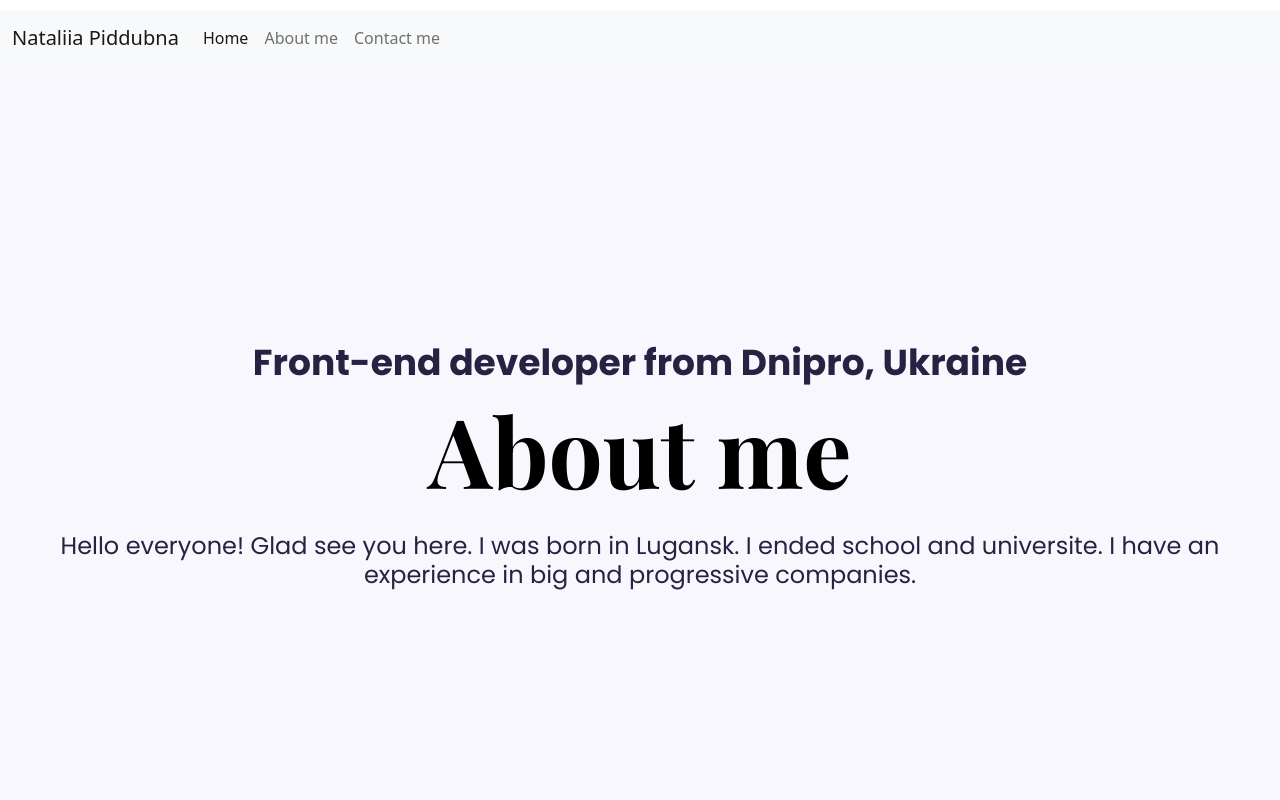
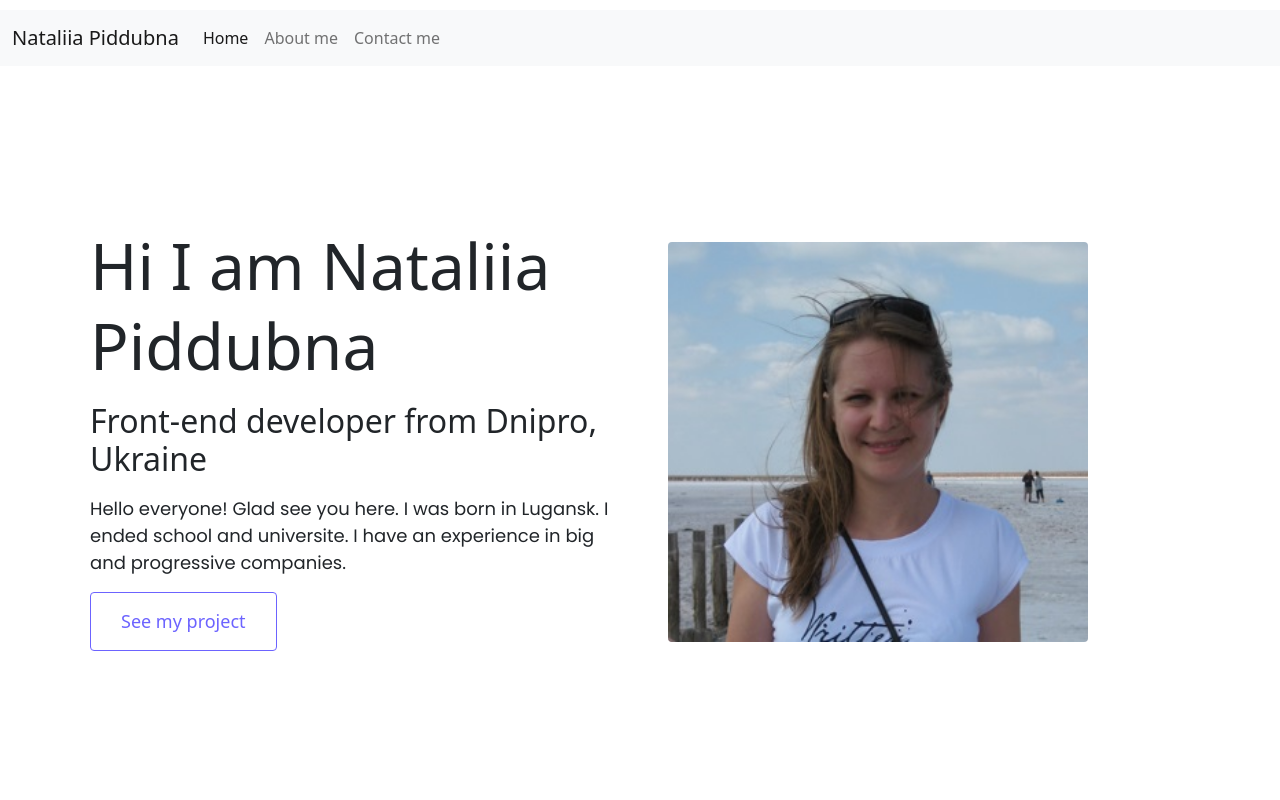
Before and after one commit to NataSpace/Front-end-developer, a website: page about.html in a window 1280 px wide. Shown: the top 800 px of the page. Drawn offline with nearby package versions, Linux system fonts and the light colour scheme.

Commit message:
edited about

```diff
--- a/about.html
+++ b/about.html
@@ -3,7 +3,7 @@
   <head>
     <meta charset="UTF-8" />
     <meta http-equiv="X-UA-Compatible" content="IE=edge" />
-    <meta name="viewport" content="width=device-width, initial-scale=1.0">
+    <meta name="viewport" content="width=device-width, initial-scale=1.0" />
     <title>About Nataliia Piddubna</title>
     <link
       href="https://cdn.jsdelivr.net/npm/bootstrap@5.0.2/dist/css/bootstrap.min.css"
@@ -11,7 +11,10 @@
       integrity="sha384-EVSTQN3/azprG1Anm3QDgpJLIm9Nao0Yz1ztcQTwFspd3yD65VohhpuuCOmLASjC"
       crossorigin="anonymous"
     />
-    <script src="https://kit.fontawesome.com/7ee1de6004.js" crossorigin="anonymous"></script>
+    <script
+      src="https://kit.fontawesome.com/7ee1de6004.js"
+      crossorigin="anonymous"
+    ></script>
     <script
       src="https://cdn.jsdelivr.net/npm/bootstrap@5.0.2/dist/js/bootstrap.bundle.min.js"
       integrity="sha384-MrcW6ZMFYlzcLA8Nl+NtUVF0sA7MsXsP1UyJoMp4YLEuNSfAP+JcXn/tWtIaxVXM"
@@ -45,28 +48,30 @@
         </div>
       </div>
     </nav>
-    <div class="hero">
-      <h4>Front-end developer from Dnipro, Ukraine</h4>
-      <h1>About me</h1>
-      <h3>Hello everyone! Glad see you here. I was born in Lugansk. I ended school
-        and universite. I have an experience in big and progressive companies.</h3>
-    </div>
-    <div class="container-foto">
+    <div class="about-section container">
       <div class="row">
-        <div class="col-sm-4">
-          <img src="images/shecodes.jpg" class="img-fluid" alt="" />
+        <div class="col-lg-6 me-30">
+          <div class="about-section-content">
+            <h1 class="mb-3">Hi I am Nataliia Piddubna</h1>
+            <h2 class="mb-3">Front-end developer from Dnipro, Ukraine</h2>
+            <p class="mb-3">
+              Hello everyone! Glad see you here. I was born in Lugansk. I ended
+              school and universite. I have an experience in big and progressive
+              companies.
+            </p>
+            <a href="" class="btn btn-branding-outline">See my project</a>
+          </div>
         </div>
-        <div class="col-sm-8">
-          <img src="images/friends.jpg" class="img-fluid" alt="" />
-        </div>
-      </div>
-      <div class="row">
-        <div class="col-sm-12">
-          <img src="images/weather.jpg" class="img-fluid" alt="" />
+        <div class="col-lg-6">
+          <img
+            src="images/my foto.jpg"
+            class="img-fluid m-3 rounded my-foto"
+            alt=""
+          />
         </div>
       </div>
     </div>
-    <div id="contact">
+    <!-- <div id="contact">
       <h2>📮 Contact me</h2>
       <a href="mailto:natashka5219@gmail.com" class="email-link">
         natashka5219@gmail.com</a>
@@ -75,6 +80,6 @@
           <i class="fa-brands fa-telegram"> telegram </i>
           <i class="fa-brands fa-facebook"> facebook </i>
       </div>
-    </div>
+    </div> -->
   </body>
 </html>
--- a/css/style.css
+++ b/css/style.css
@@ -71,7 +71,7 @@ body {
   color: #272142;
 }
 
-h2 {
+.hero h2 {
   font-family: var(--font-primary);
   font-weight: 700;
   font-size: 64px;
@@ -150,6 +150,25 @@ h2 {
   color: blueviolet;
 }
 
+.about-section {
+  padding: 160px 20px;
+}
+
+.about-section h1 {
+  font-size: 64px;
+  line-height: 80px;
+}
+
+.about-section p {
+  font-size: 18px;
+  font-family: var(--font-secondary);
+}
+
+.my-foto {
+  width: 420px;
+  height: 400px;
+}
+
 @media (max-width: 576px) {
   h1 {
     font-size: 60px;
@@ -164,4 +183,8 @@ h2 {
     padding: 0;
     text-align: center;
   }
+  .about-section {
+    text-align: center;
+    padding: 0;
+  }
 }
```
Also changed, not shown: index.html (+16 -8 lines), images/my foto.jpg (added).
